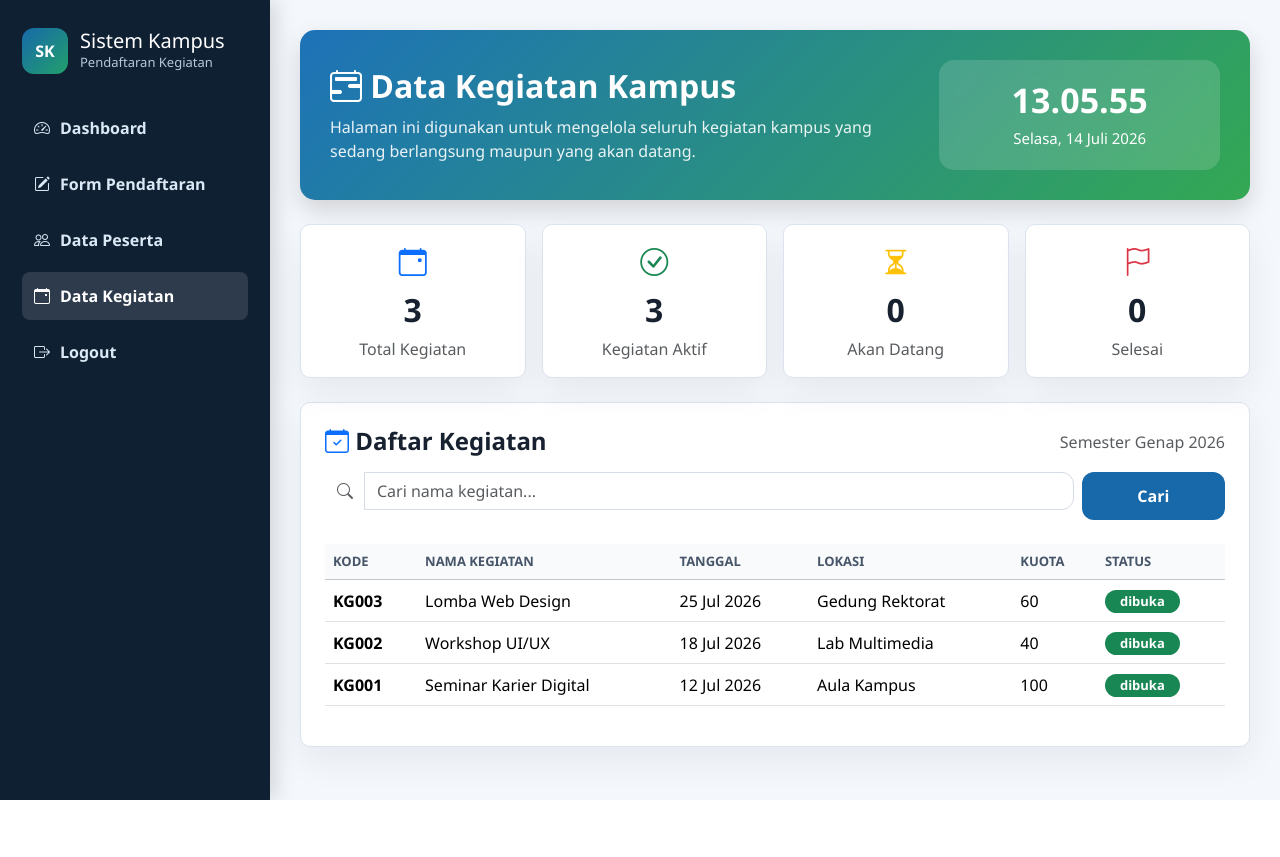
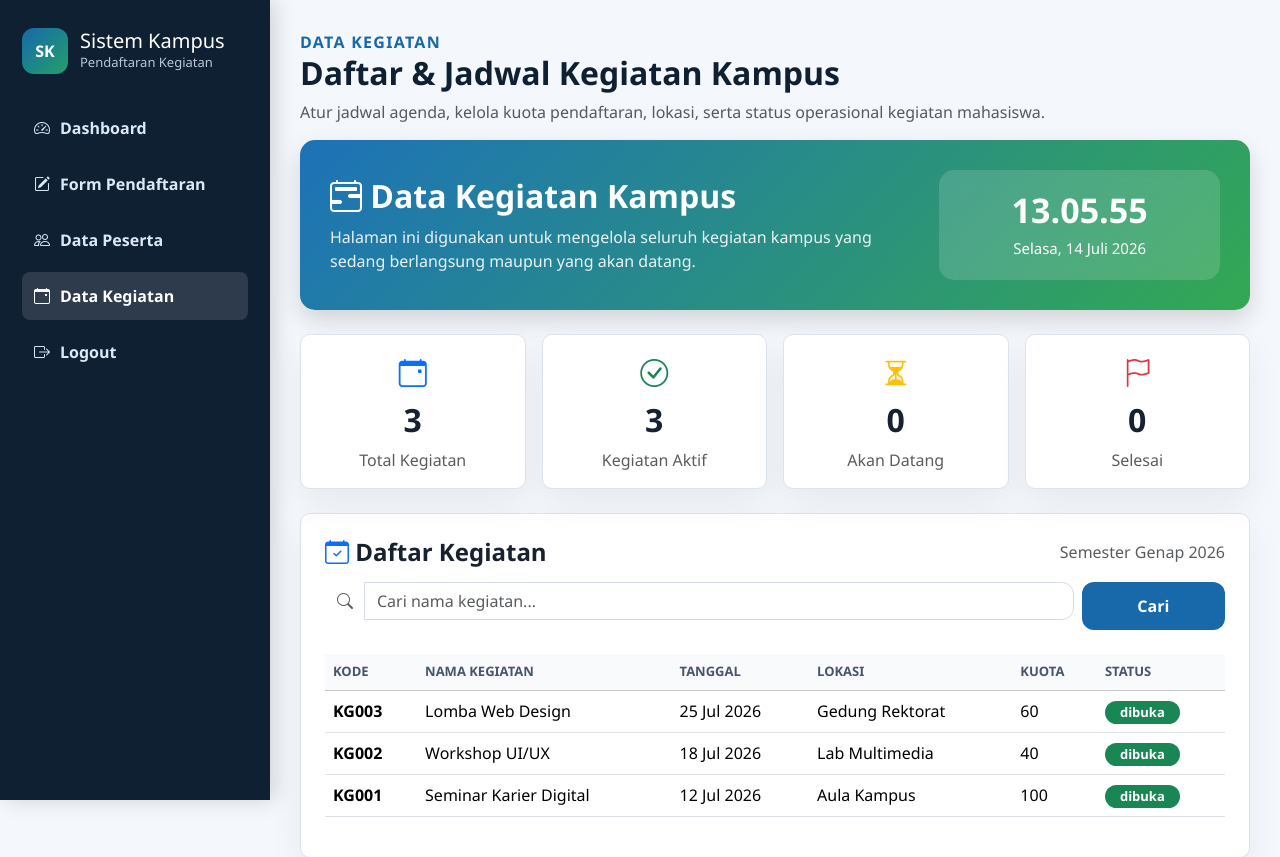
Before and after one commit to gyanfitraisma/KEGIATAN-KAMPUS, a PHP site: page /kegiatan.php in a window 1280 px wide. Shown: the top 857 px of the page. Before the commit the page ends 800 px from the top, so only its background shows below. Run offline with PHP 8.4, Linux system fonts and the light colour scheme; a user stored in the database is signed in; data comes from the database, SQL or seed files in the repository.

Commit message:
tambah kode topbar juga

```diff
--- a/kegiatan.php
+++ b/kegiatan.php
@@ -62,7 +62,6 @@ $selesai = 0;
 </head>
 <body>
 
-    <!-- Sidebar asli kamu -->
     <!-- Elemen pembungkus menu navigasi utama di bagian samping halaman -->
     <aside class="sidebar">
         <!-- Area identitas dan penjenamaan aplikasi -->
@@ -91,9 +90,19 @@ $selesai = 0;
         </nav>
     </aside>
 
-    <!-- Main Content Sesuai Desain Foto Kedua Kamu -->
     <!-- Area utama pembungkus seluruh informasi dan tabel dinamis pada halaman ini -->
     <main class="content">
+
+        <!-- Topbar Identitas Halaman -->
+        <section class="topbar mb-3">
+            <div>
+                <p class="label">Data Kegiatan</p>
+                <h2>Daftar & Jadwal Kegiatan Kampus</h2>
+                <p class="text-muted">
+                    Atur jadwal agenda, kelola kuota pendaftaran, lokasi, serta status operasional kegiatan mahasiswa.
+                </p>
+            </div>
+        </section>
 
         <!-- Banner Atas -->
         <!-- Bagian kartu hero penyambutan dengan gradasi warna menarik dan sudut melengkung -->
@@ -246,7 +255,7 @@ $selesai = 0;
     function updateJam() {
         const sekarang = new Date();
         document.getElementById("jam").innerHTML = sekarang.toLocaleTimeString("id-ID");
-        document.getElementById("tanggal").innerHTML = sekarang.toLocaleDateString("id-ID", {
+        document.getElementById("tanggal").innerHTML = Clinical = sekarang.toLocaleDateString("id-ID", {
             weekday: "long", day: "numeric", month: "long", year: "numeric"
         });
     }
```
